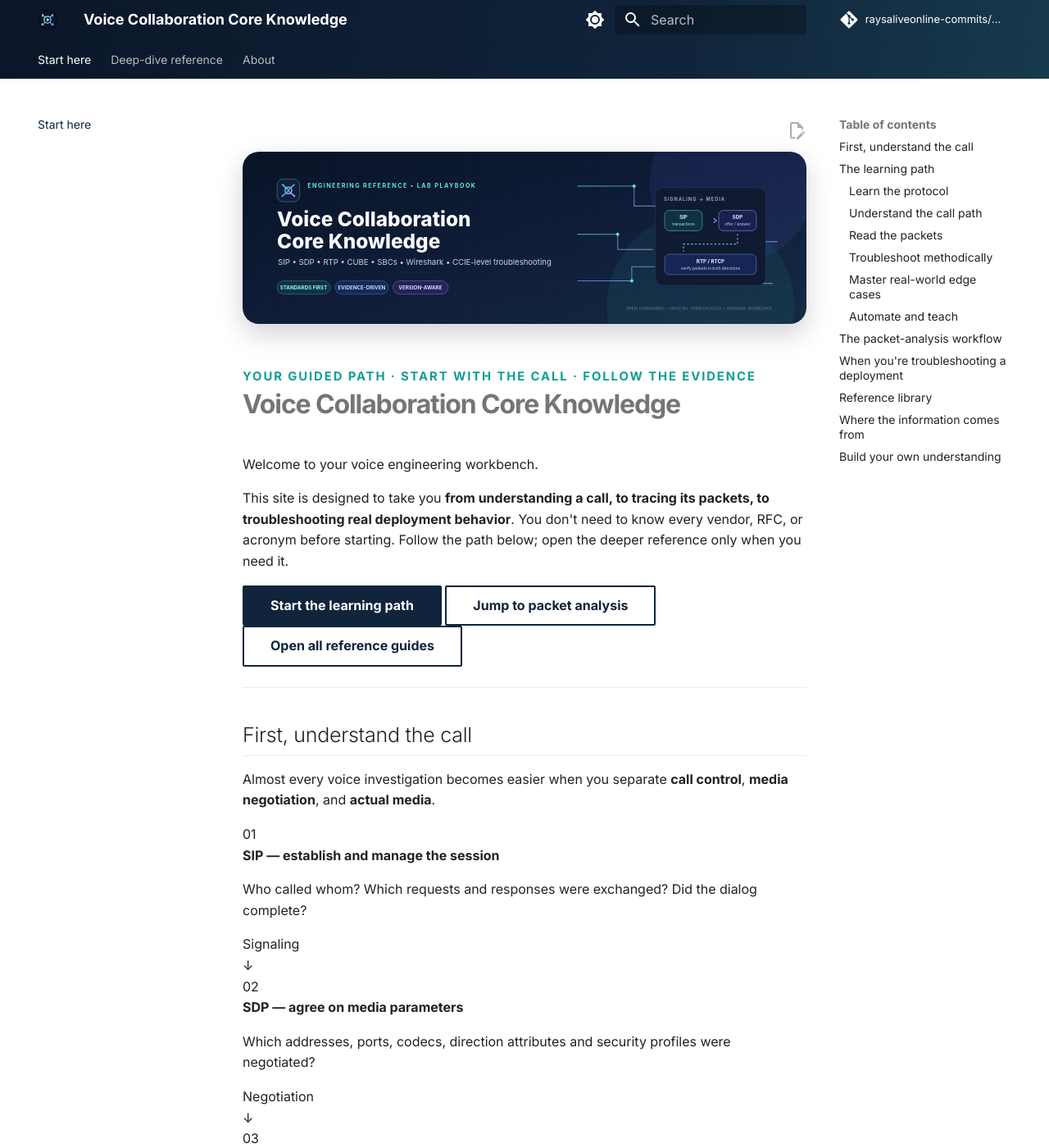
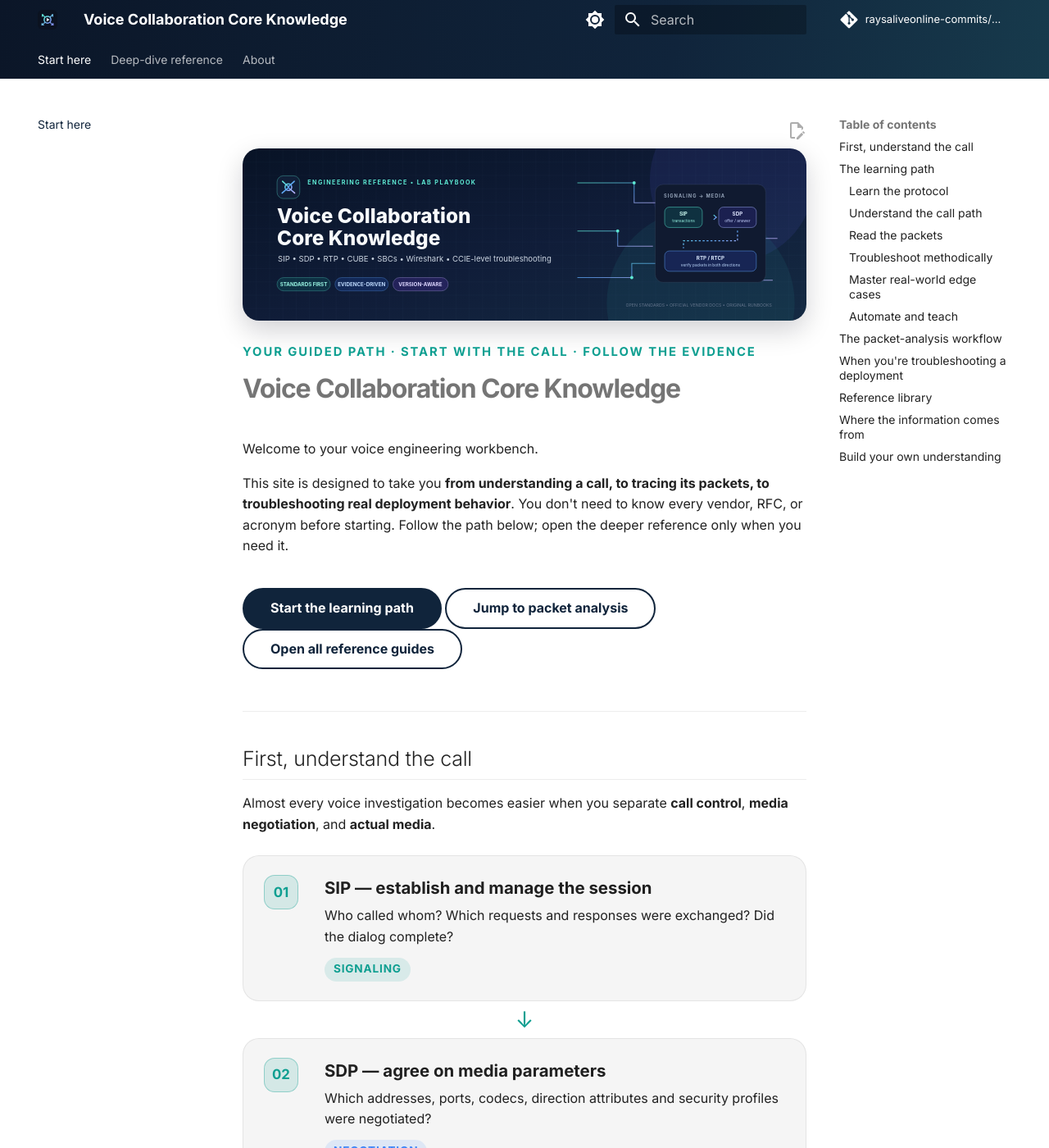
Before and after one commit to raysaliveonline-commits/voice-collaboration-core-knowledge, an MkDocs documentation site: the page built from docs/index.md, in a window 1280 px wide and 1400 px high. Shown: the whole window at 82% size. Built offline with MkDocs 1.6.1 and Material for MkDocs 9.7.7, drawn with Linux system fonts in a browser that asks for light colours; comment, search, counter and statistics services are not loaded.

Commit message:
Style the one-page learning flow, checklist and reference cards

```diff
--- a/docs/assets/custom.css
+++ b/docs/assets/custom.css
@@ -8,6 +8,31 @@
 .md-typeset table:not([class]) th { background:rgba(59,130,246,.08); }
 .md-typeset .grid.cards>ul>li { border-radius:.85rem; transition:transform .16s ease,box-shadow .16s ease; }
 .md-typeset .grid.cards>ul>li:hover { transform:translateY(-2px); box-shadow:0 .35rem 1.2rem rgba(15,23,42,.12); }
-.vck-hero { width:100%; border-radius:1rem; box-shadow:0 12px 32px rgba(2,8,23,.18); margin:.2rem 0 1.5rem; }
-.vck-kicker { color:var(--vck-teal); text-transform:uppercase; font-size:.74rem; font-weight:800; letter-spacing:.13em; }
-@media (prefers-reduced-motion:reduce) { .md-typeset .grid.cards>ul>li { transition:none; } .md-typeset .grid.cards>ul>li:hover { transform:none; } }
+.vck-hero { display:block; width:100%; border-radius:1rem; box-shadow:0 12px 32px rgba(2,8,23,.18); margin:.2rem 0 1.35rem; }
+.vck-kicker { color:var(--vck-teal); text-transform:uppercase; font-size:.74rem; font-weight:800; letter-spacing:.13em; margin:.25rem 0 .6rem; }
+.vck-intro-actions { display:flex; flex-wrap:wrap; gap:.55rem; margin:1.1rem 0 1.7rem; }
+.vck-intro-actions .md-button { border-radius:999px; }
+.vck-flow { display:grid; gap:.45rem; max-width:900px; margin:1.25rem auto 1.5rem; }
+.vck-flow-step { display:grid; grid-template-columns:54px 1fr; gap:1rem; padding:1.15rem 1.25rem; border:1px solid var(--md-default-fg-color--lightest); border-radius:1rem; background:var(--md-code-bg-color); align-items:start; }
+.vck-step-number { display:grid; place-items:center; width:42px; height:42px; border-radius:13px; background:rgba(15,159,145,.14); border:1px solid rgba(15,159,145,.35); color:var(--vck-teal); font-weight:850; font-size:.84rem; }
+.vck-flow-step strong { font-size:1.02rem; }
+.vck-flow-step p { margin:.22rem 0 .6rem!important; }
+.vck-flow-connector { text-align:center; color:var(--vck-teal); font-size:1.35rem; line-height:1; }
+.vck-tag { display:inline-block; padding:.18rem .55rem; border-radius:999px; background:rgba(15,159,145,.12); color:var(--vck-teal); font-size:.68rem; font-weight:750; text-transform:uppercase; letter-spacing:.06em; }
+.vck-tag-blue { background:rgba(59,130,246,.12); color:#3b82f6; } .vck-tag-purple { background:rgba(139,92,246,.13); color:#8b5cf6; }
+.vck-card-number { display:inline-block; font-size:.7rem; letter-spacing:.12em; font-weight:850; color:var(--vck-teal); margin-bottom:.15rem; }
+.vck-checklist { display:grid; gap:.35rem; margin:1.15rem 0 1.25rem; }
+.vck-check { display:grid; grid-template-columns:40px 1fr; gap:.85rem; padding:.95rem 1rem; border:1px solid var(--md-default-fg-color--lightest); border-radius:.85rem; }
+.vck-check>span { display:grid; place-items:center; width:34px; height:34px; border-radius:50%; background:rgba(59,130,246,.12); color:var(--vck-blue); font-weight:850; }
+.vck-check p { margin:.22rem 0 0!important; }
+.vck-reference-list { display:grid; gap:.45rem; margin:1.15rem 0; }
+.vck-reference-list>a { display:grid; grid-template-columns:38px 1fr 22px; gap:.85rem; align-items:center; border:1px solid var(--md-default-fg-color--lightest); border-radius:.8rem; padding:.8rem .95rem; color:var(--md-default-fg-color); text-decoration:none; transition:border-color .15s ease,transform .15s ease; }
+.vck-reference-list>a:hover { border-color:var(--vck-teal); transform:translateX(2px); }
+.vck-ref-index { display:grid; place-items:center; width:34px; height:34px; border-radius:10px; background:rgba(15,159,145,.12); color:var(--vck-teal); font-weight:850; font-size:.77rem; }
+.vck-reference-list strong,.vck-reference-list small { display:block; }
+.vck-reference-list small { margin-top:.14rem; color:var(--md-default-fg-color--light); line-height:1.4; font-size:.76rem; }
+.vck-arrow { color:var(--vck-teal); font-size:1.1rem; }
+.vck-footer-callout { margin:1.6rem 0 .4rem; padding:1.35rem 1.5rem; border:1px solid rgba(15,159,145,.42); border-radius:1rem; background:linear-gradient(110deg,rgba(15,159,145,.08),rgba(59,130,246,.06)); }
+.vck-footer-callout h3 { margin:.15rem 0 .3rem; } .vck-footer-callout p { max-width:760px; }
+@media (max-width: 600px) { .vck-flow-step { grid-template-columns:42px 1fr; gap:.75rem; padding:1rem; } .vck-step-number { width:36px;height:36px; } .vck-reference-list>a { grid-template-columns:34px 1fr 16px; gap:.6rem; padding:.7rem; } .vck-reference-list small { font-size:.72rem; } .vck-intro-actions .md-button { width:100%; text-align:center; } }
+@media (prefers-reduced-motion:reduce) { .md-typeset .grid.cards>ul>li,.vck-reference-list>a { transition:none; } .md-typeset .grid.cards>ul>li:hover,.vck-reference-list>a:hover { transform:none; } }
```
